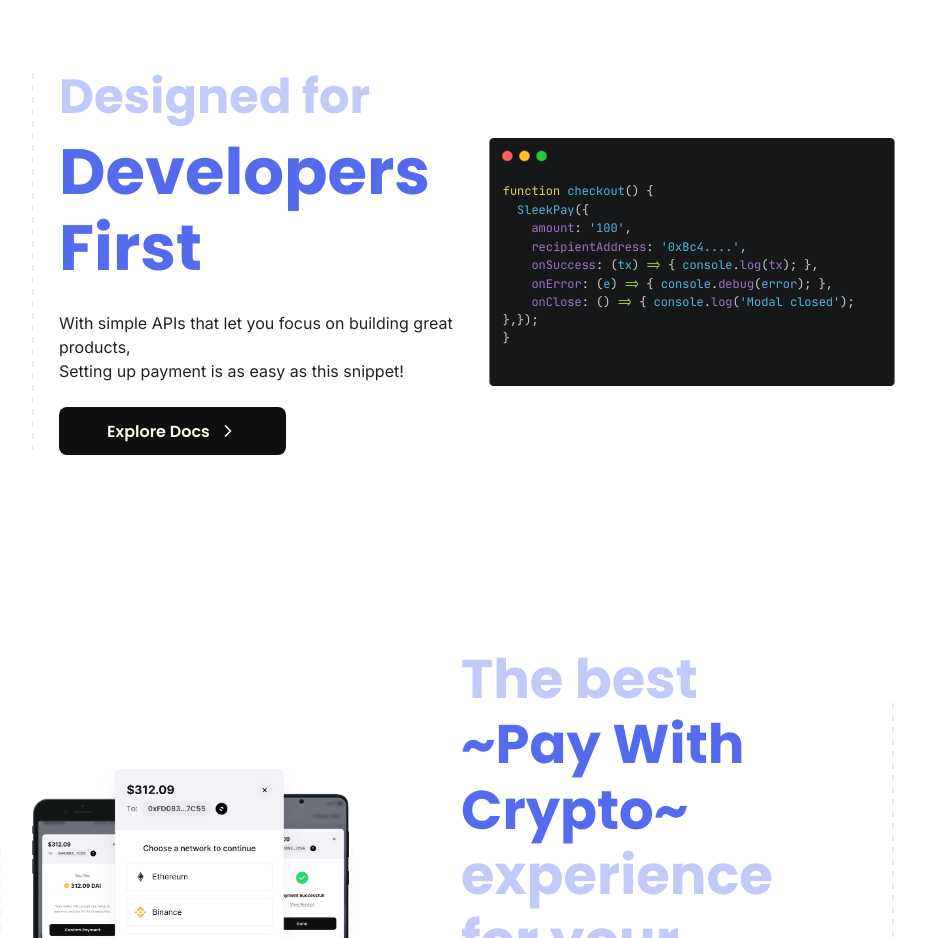
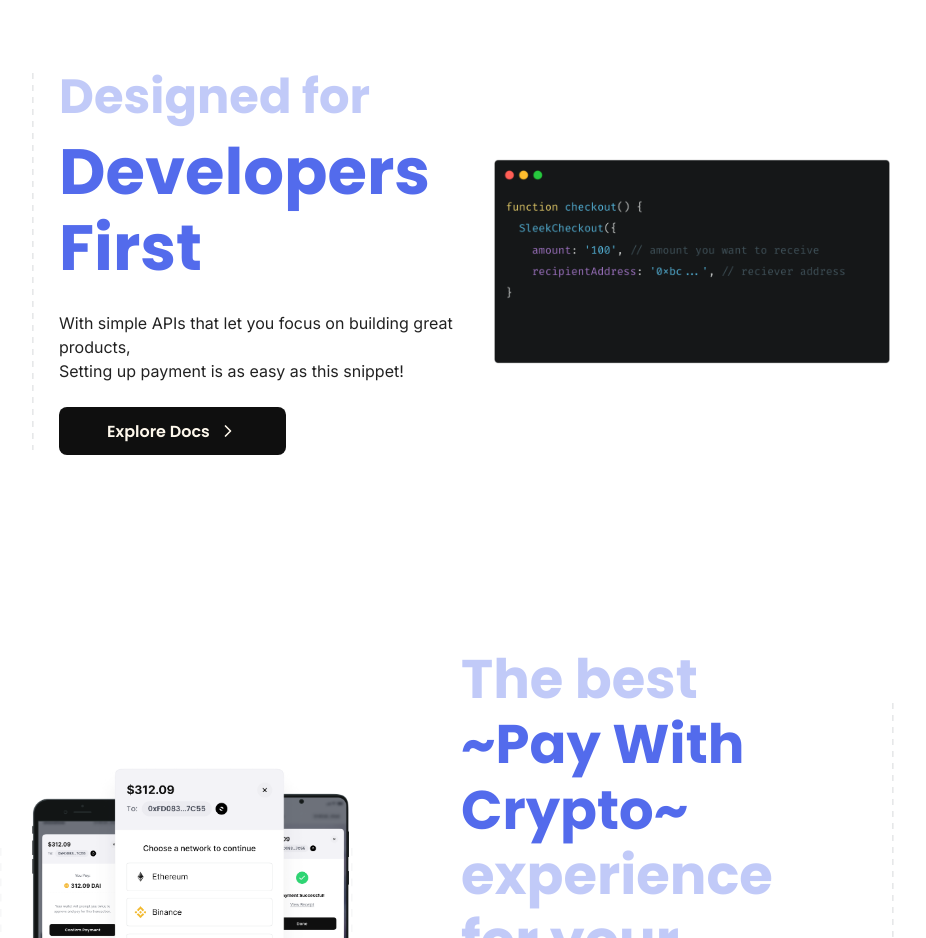
Before and after one commit to marvinkome/sleek-lp, a Next.js app: page / in a window 1280 px wide. Shown: the part 860-1798 px from the top of the page, without its empty margins (177-1103 px from the left). Built offline with nearby package versions, Linux system fonts and the light colour scheme.

Commit message:
fix snippet

```diff
--- a/src/pages/index.tsx
+++ b/src/pages/index.tsx
@@ -244,7 +244,7 @@
           </Stack>
 
           <Stack flex="1">
-            <Image src="/snippet.svg" alt="Code" boxSize="100%" />
+            <Image src="/snippet.png" alt="Code" boxSize="100%" />
           </Stack>
         </Stack>
 
```
Also changed, not shown: public/snippet.png (added).
